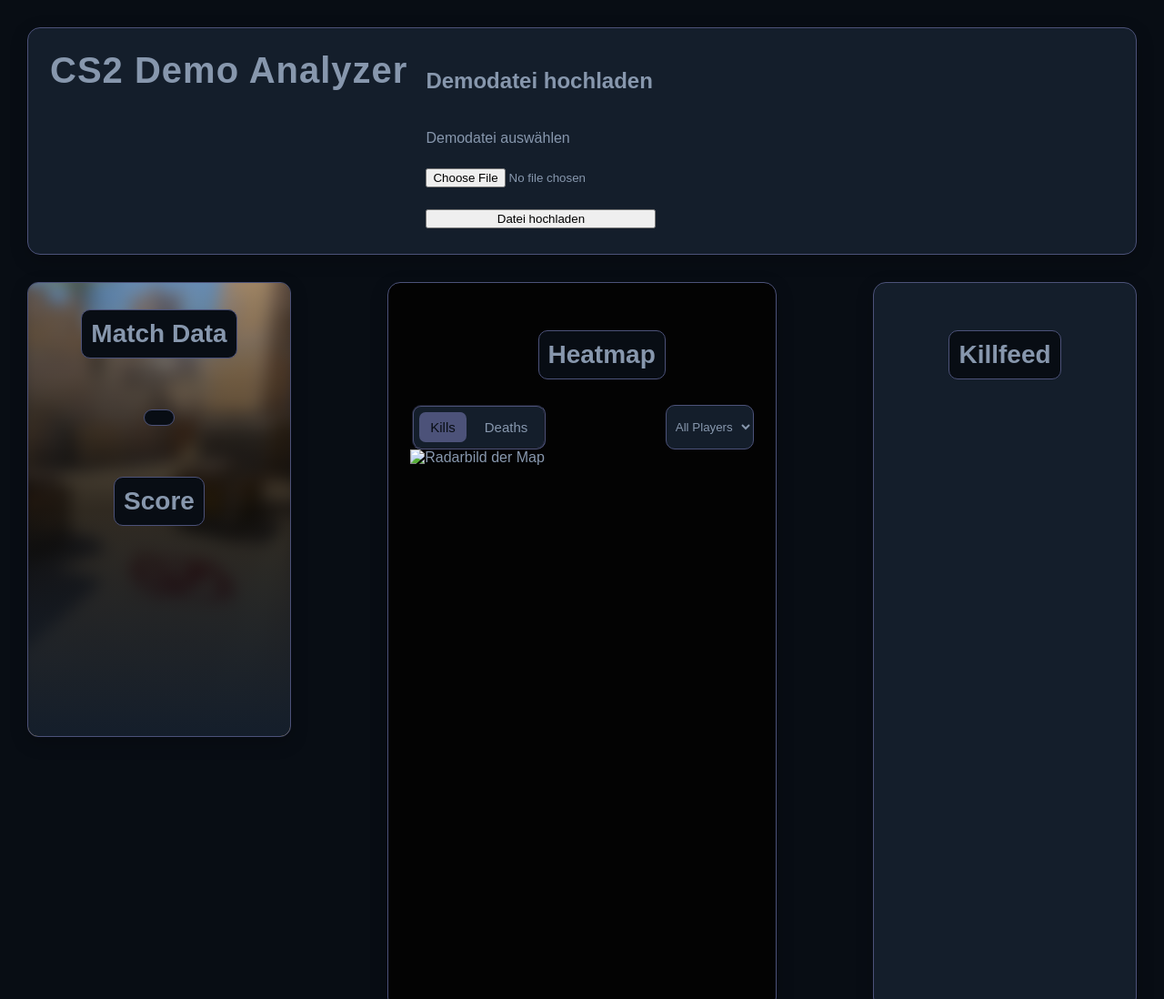
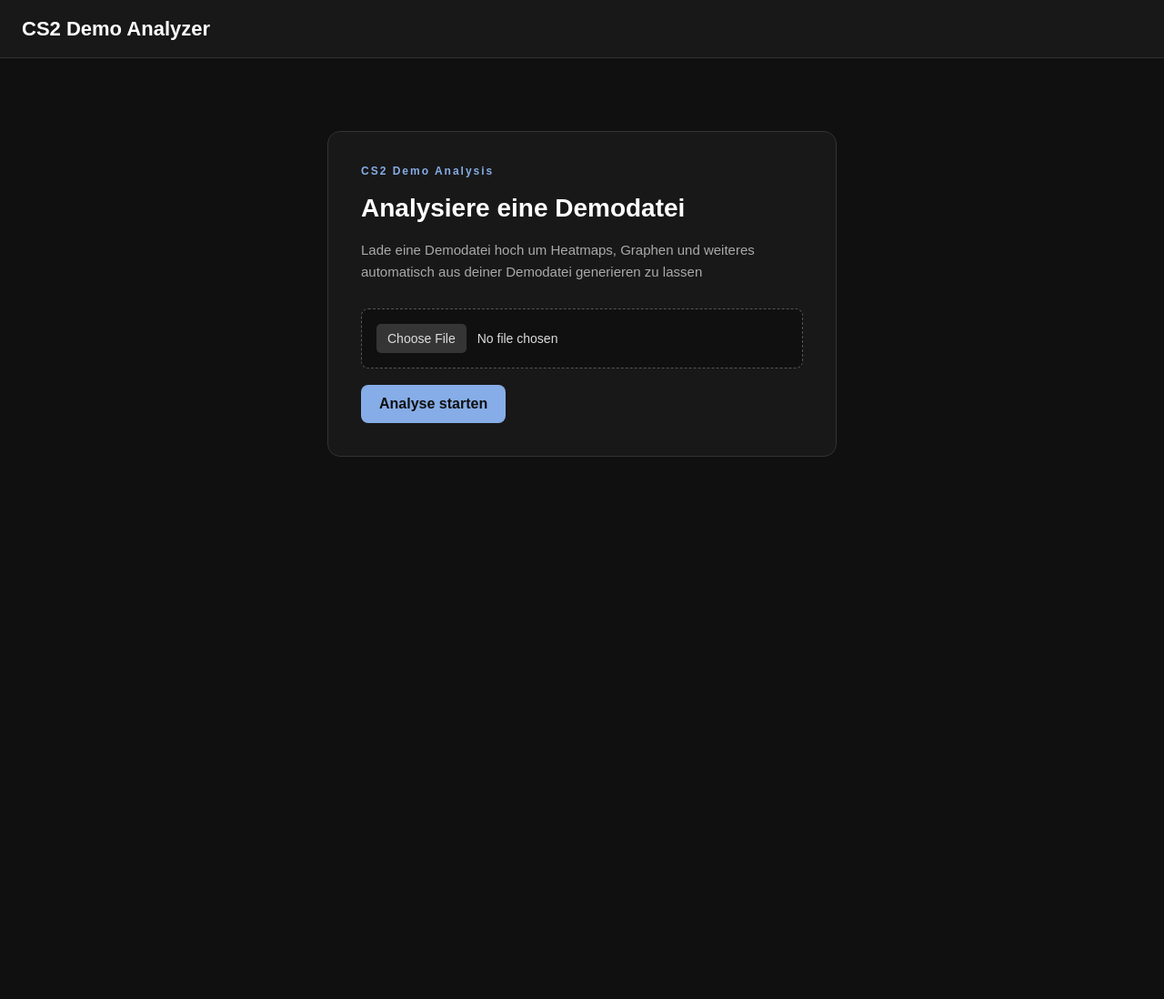
Before and after one commit to Dahstyn/CS2DemoAnalyzer, a plain HTML site: page frontend/index.html in a window 1280 px wide. Shown: the top 1098 px of the page at 91% size. After the commit the page ends 800 px from the top, so only its background shows below. Drawn offline with nearby package versions, Linux system fonts and the light colour scheme.

Commit message:
adjusted visibility, refactoring of demo upload

```diff
--- a/frontend/index.html
+++ b/frontend/index.html
@@ -5,21 +5,30 @@
         <link rel="stylesheet" href="style.css">
         <title>CS2 Demo Analyzer</title>
     </head>
+    <header class="header">
+        <span class="header-name">CS2 Demo Analyzer</span>
+    </header>
     <body>
-        <div class="container">
-            <div id="header">
-                <h1>CS2 Demo Analyzer</h1>
-                <section id="upload">
-                    <h2>Demodatei hochladen</h2>
-                    <label for="demofile">Demodatei auswählen</label>
-                    <input type="file" id="demofile" accept=".dem">
-                    <button type="button" id="upload-button">Datei hochladen</button>
-                </section>
-            </div>
+        <div>
+            <section id="upload">
+                <span class="upload-info"> CS2 Demo Analysis</span>
+                <h2>Analysiere eine Demodatei</h2>
+                <p>Lade eine Demodatei hoch um Heatmaps, Graphen und weiteres automatisch aus deiner Demodatei generieren zu lassen</p>
+                <input type="file" id="demofile" accept=".dem">
+                <button type="button" id="upload-button">Analyse starten</button>
+            </section>
+        </div>
+        <div class="loader" hidden>
+
+        </div>
+        <div>
+            <button id="new-demo" hidden>Analyse another demo</button>
+        </div>
+        <div class="container" hidden>
             <div id="matchData">
                 <img class="bgimg" src="assets/background/Screenshot 2026-11-04 112440.png" alt="mapBackground">
                 <h3>Match Data</h3>
-                <h3 id="mapData"></h3>
+                <h3 id="map-data"></h3>
                 <h3 id="score">Score </h3>
             </div>
             <div class="radar" id="heatmap">
@@ -48,11 +57,11 @@
                 <fieldset id="chart-switcher">
                     <label class="switch">
                         <input id="chart-ct-start" type="radio" name="cs" value="CT" checked>
-                        <span>CT</span>
+                        <span>Team 1</span>
                     </label>
                     <label class="switch">
                         <input id="chart-t-start" type="radio" name="cs" value="T">
-                        <span>T</span>
+                        <span>Team 2</span>
                     </label>
                 </fieldset>
                 <select class="combobox" name="players" id="chartcombobox">
--- a/frontend/script.js
+++ b/frontend/script.js
@@ -41,8 +41,13 @@ function displayMatch (data){
     chartcombobox.value = "default";
     killfeed.replaceChildren();
 
+    const mapData = document.getElementById("map-data");
+    const mapLogo = document.createElement("img");
+    mapLogo.className = ("mapLogo");
+    mapLogo.src = (`assets/mapLogos/map_icon_${data.map}.png`);
+    mapLogo.alt = ("Map Logo");
+    mapData.replaceChildren(mapLogo, `${data.map.slice(3)}`);
 
-    document.getElementById("mapData").innerHTML = `<img class="mapLogo" src="assets/mapLogos/map_icon_${data.map}.png" alt="mapLogo"> ${data.map.slice(3)}`;
     document.getElementById("score").textContent = `Score ${data.finalScore.teamStartingCT} : ${data.finalScore.teamStartingT} (${data.halftimeScore.teamStartingT} : ${data.halftimeScore.teamStartingCT})`
     data.players.forEach(player =>{
         const option = document.createElement("option");
@@ -228,7 +233,7 @@ function showChart(){
         moneyChart.destroy();
     }
     moneyChart = new Chart(document.getElementById("chart"), {
-        type: "line",
+        type: "bar",
         data: {
             labels: labels,
             datasets: [{
@@ -283,20 +288,34 @@ chartSwitcherRadioButton.addEventListener('change', (event) => {
 //Demodatei Upload
 const demoFileInput = document.getElementById("demofile");
 const uploadButton = document.getElementById("upload-button");
+const fileName = document.getElementById("file-name");
+const loader = document.querySelector(".loader");
+const container = document.querySelector(".container");
+const upload = document.getElementById("upload");
+const newDemo = document.getElementById("new-demo");
 
+demoFileInput.addEventListener("change", () => {
+    fileName.textContent =
+        demoFileInput.files[0]?.name ?? "No file selected";
+});
 
 uploadButton.addEventListener("click", async () => {
     const file = demoFileInput.files[0];
 
     if (!file) {
-        alert("Bitte wähle zuerst eine Demodatei aus.");
+        alert("Please select a demo file.");
         return;
     }
+    loader.hidden = false;
+    uploadButton.disabled = true;
 
-    const formData = new FormData();
-    formData.append("demo", file);
+
 
     try {
+
+        const formData = new FormData();
+        formData.append("demo", file);
+
         const response = await fetch("http://localhost:8080/api/upload", {
             method: "POST",
             body: formData
@@ -312,6 +331,12 @@ uploadButton.addEventListener("click", async () => {
     } catch (error) {
         console.error(error);
         alert("Die Datei konnte nicht hochgeladen werden.");
+    }finally{
+        loader.hidden = true;
+        uploadButton.disabled = false;
+        container.hidden = false;
+        upload.hidden = true;
+        newDemo.hidden = false;
     }
 });
 
@@ -319,3 +344,9 @@ const savedMatchData = sessionStorage.getItem("matchData");
 if(savedMatchData !== null){
     displayMatch(JSON.parse(savedMatchData))
 }
+
+newDemo.addEventListener('click', (event) => {
+    container.hidden = true;
+    upload.hidden = false;
+    newDemo.hidden = true;
+})
--- a/frontend/style.css
+++ b/frontend/style.css
@@ -1,22 +1,42 @@
 :root{
-    --bg-main:#080d14;
-    --bg-heatmap: #030303;
-    --border: #4c5279;
-    --font: #8797ad;
-    --hover: #002763;
-    --container: #141e2b;
+    --bg-main:#101010;
+    --border: #333333;
+    --font: #dddddd;
+    --hover: #353535;
+    --container: #181818;
 }
-
-* {
-    box-sizing: border-box;
+[hidden]{
+    display: none !important;
 }
-
 body {
     margin: 0;
     padding: 30px;
+    padding-top: 64px;
     background: var(--bg-main);
     color: var(--font);
     font-family: Arial, sans-serif;
+}
+.header{
+    position: fixed;
+    top: 0;
+    left: 0;
+    width: 100%;
+    height: 64px;
+    box-sizing: border-box;
+    z-index: 100;
+
+    display: flex;
+    align-items: center;
+    padding: 0 24px;
+
+    background-color: var(--container);
+    border-bottom: 1px solid var(--border);
+
+}
+.header-name{
+    color: #ffffff;
+    font-size: 22px;
+    font-weight: 600;
 }
 .radar{
    display: grid;
@@ -66,7 +86,7 @@ body {
 .mapLogo{
     height: 60px;
 }
-#mapData{
+#map-data{
     display: flex;
     align-items: center;
     gap: 12px;
@@ -121,15 +141,9 @@ fieldset label{
 
 .switch input:checked + span {
     background: var(--border);
-    color: var(--bg-main);
+    color: var(--font);
 }
 
-
-.container {
-    display: grid;
-    grid-template-columns:1.5fr 3fr 1.5fr;
-    gap: 30px;
-}
 .container > div {
     padding: 24px;
     border: 1px solid var(--border);
@@ -142,16 +156,89 @@ fieldset label{
     display: flex;
     gap: 20px;
 }
-#upload{
+#upload {
+    box-sizing: border-box;
+    width: 100%;
+    max-width: 560px;
+    margin: 80px auto;
+    padding: 36px;
+
     display: flex;
     flex-direction: column;
-    gap: 20px;
+    gap: 18px;
+
+    background: var(--container);
+    border: 1px solid var(--border);
+    border-radius: 14px;
 }
-#upload > *{
-    margin-bottom: 4px;
+
+.upload-info {
+    color: #86ade7;
+    font-size: 12px;
+    font-weight: 600;
+    letter-spacing: 2px;
 }
-#upload > h2{
-    margin-bottom: 20px;
+
+#upload h2 {
+    margin: 0;
+    font-size: 28px;
+    color: #ffffff;
+}
+
+#upload p {
+    margin: 0 0 10px;
+    color: #aaaaaa;
+    font-size: 15px;
+    line-height: 1.6;
+}
+
+#upload label {
+    font-size: 14px;
+}
+
+#demofile {
+    box-sizing: border-box;
+    width: 100%;
+    min-width: 0;
+    padding: 16px;
+    color: var(--font);
+    background: var(--bg-main);
+    border: 1px dashed #555555;
+    border-radius: 8px;
+    font: inherit;
+    font-size: 14px;
+}
+
+#demofile::file-selector-button {
+    margin-right: 12px;
+    padding: 8px 12px;
+    color: var(--font);
+    background: var(--hover);
+    border: 0;
+    border-radius: 5px;
+    cursor: pointer;
+}
+
+#upload-button {
+    align-self: flex-start;
+    padding: 12px 20px;
+    color: #101010;
+    background: #86ade7;
+    border: 0;
+    border-radius: 8px;
+    font: inherit;
+    font-weight: 600;
+    cursor: pointer;
+}
+
+#upload-button:hover {
+    background: #a2c1ed;
+}
+
+#demofile:focus-visible,
+#upload-button:focus-visible {
+    outline: 2px solid #86ade7;
+    outline-offset: 4px;
 }
 #h3hm{
     grid-area: head;
@@ -160,6 +247,21 @@ fieldset label{
     grid-area: radio;
 }
 
+#new-demo{
+    margin-left: auto;
+    padding: 10px 16px;
+    background: transparent;
+    color: var(--font);
+    border: 1px solid var(--border);
+    border-radius: 8px;
+    font: inherit;
+    font-size: 14px;
+    cursor: pointer;
+}
+#new-demo:hover{
+    background-color: var(--hover);
+    border-color: var(--border);
+}
 
 .combobox{
     grid-area: combo;
@@ -184,10 +286,6 @@ fieldset label{
     grid-area: heatmap;
 }
 
-.container > div:first-child {
-    grid-column: 1 / 4;
-}
-
 h1 {
     margin: 0;
     font-size: 40px;
@@ -201,7 +299,7 @@ h1 {
 #heatmap{
     max-width: 650px;
     margin: 0 auto;
-    background-color:var(--bg-heatmap) ;
+    background-color:var(--bg-main) ;
     grid-column: 2;
     grid-row: 2;
     position: relative;
@@ -224,18 +322,18 @@ h3{
     align-items: center;
     gap: 8px;
     scrollbar-width: thin;
-    scrollbar-color: #40536b transparent;
+    scrollbar-color: #555555 transparent;
 }
 #killfeed div{
     display: grid;
     grid-template-columns: 1fr auto 1fr;
     align-items: center;
     gap: 10px;
-    color: #5c5c5c;
-    background-color: black;
+    color: var(--font);
+    background-color: var(--bg-main);
     padding: 10px;
     margin-bottom: 10px;
-    border: 1px solid #346e60;
+    border: 1px solid var(--border);
     border-radius: 6px;
     width: 300px;
     font-size: 14px;
@@ -271,3 +369,29 @@ h3{
 .footer canvas{
     grid-area: chart;
 }
+
+.loader {
+    margin: 30px auto 0;
+    width: 100px;
+    aspect-ratio: 1;
+    border-radius: 50%;
+    border: 8px solid var(--border);
+    animation:
+    l20-1 0.8s infinite linear alternate,
+    l20-2 1.6s infinite linear;
+}
+@keyframes l20-1{
+    0%    {clip-path: polygon(50% 50%,0       0,  50%   0%,  50%    0%, 50%    0%, 50%    0%, 50%    0% )}
+    12.5% {clip-path: polygon(50% 50%,0       0,  50%   0%,  100%   0%, 100%   0%, 100%   0%, 100%   0% )}
+    25%   {clip-path: polygon(50% 50%,0       0,  50%   0%,  100%   0%, 100% 100%, 100% 100%, 100% 100% )}
+    50%   {clip-path: polygon(50% 50%,0       0,  50%   0%,  100%   0%, 100% 100%, 50%  100%, 0%   100% )}
+    62.5% {clip-path: polygon(50% 50%,100%    0, 100%   0%,  100%   0%, 100% 100%, 50%  100%, 0%   100% )}
+    75%   {clip-path: polygon(50% 50%,100% 100%, 100% 100%,  100% 100%, 100% 100%, 50%  100%, 0%   100% )}
+    100%  {clip-path: polygon(50% 50%,50%  100%,  50% 100%,   50% 100%,  50% 100%, 50%  100%, 0%   100% )}
+}
+@keyframes l20-2{
+    0%    {transform:scaleY(1)  rotate(0deg)}
+    49.99%{transform:scaleY(1)  rotate(135deg)}
+    50%   {transform:scaleY(-1) rotate(0deg)}
+    100%  {transform:scaleY(-1) rotate(-135deg)}
+}
```
